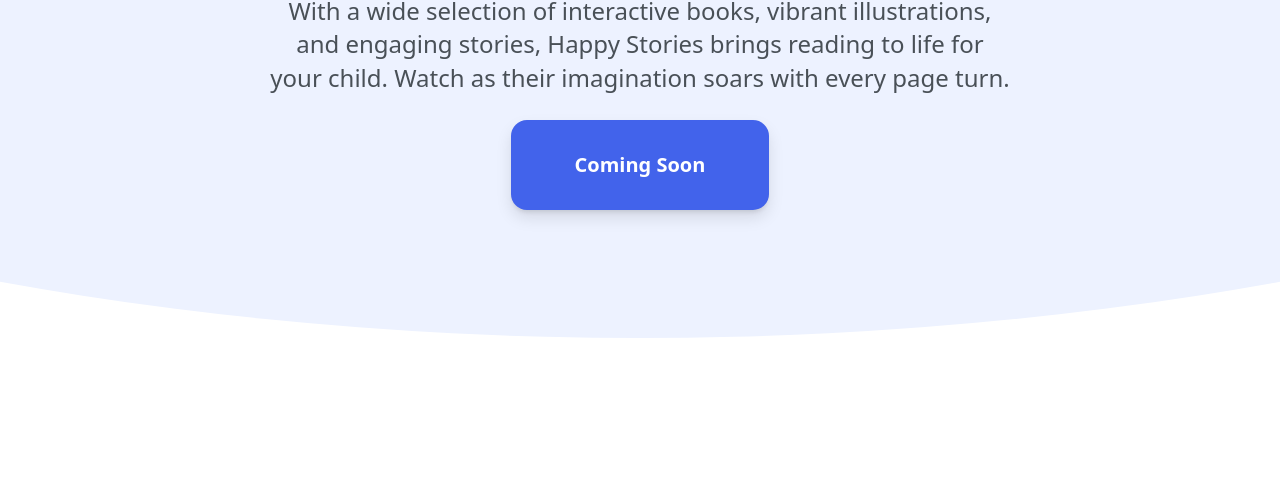
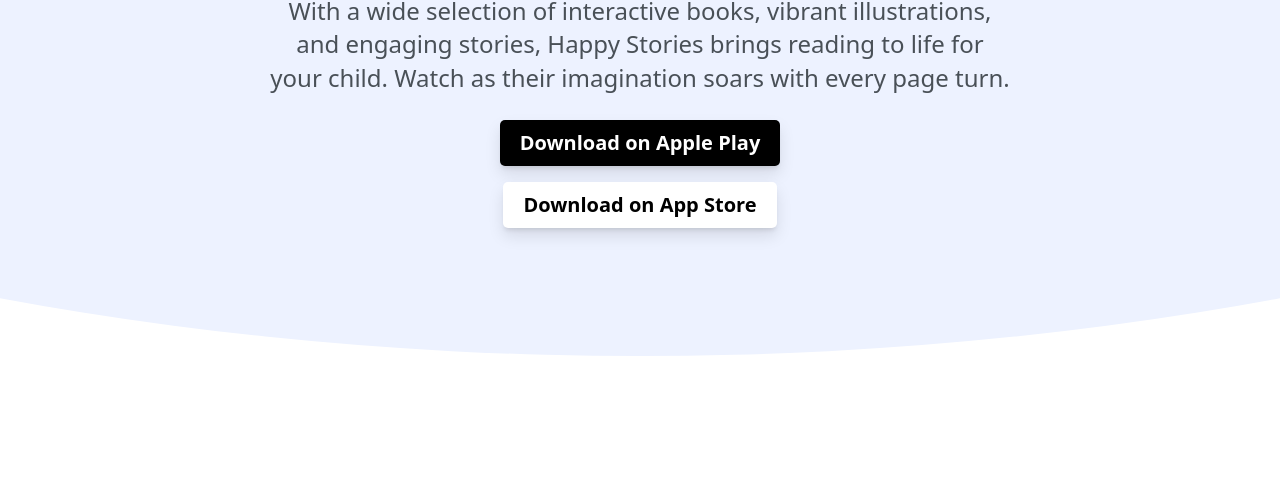
Before and after one commit to gonewiththeway/happystories-landing, a plain HTML site: page index.html in a window 1280 px wide. Shown: the part 318-800 px from the top of the page. Drawn offline with nearby package versions, Linux system fonts and the light colour scheme.

Commit message:
Add app store download links for Happy Stories

```diff
--- a/index.html
+++ b/index.html
@@ -80,7 +80,8 @@
           <h1 class="test-giga text-center">Ignite your child&#39;s imagination with Happy Stories.
 </h1>
           <p class="text-lg text-center max-w-lg"> With a wide selection of interactive books, vibrant illustrations, and engaging stories, Happy Stories brings reading to life for your child. Watch as their imagination soars with every page turn.</p>
-          <a href="#" class="button xl main mt-lg w-button"> Coming Soon</a>
+          <a href="https://apps.apple.com/us/app/happy-stories/id6736482886" class="button xl main mt-lg w-button" style="background-color: #000; color: #fff; border-radius: 5px; padding: 10px 20px;">Download on Apple Play</a>
+          <a href="https://play.google.com/store/apps/details?id=com.boltfusion.happystories" class="button xl main mt-lg w-button" style="background-color: #fff; color: #000; border-radius: 5px; padding: 10px 20px;">Download on App Store</a>
           <!-- <div class="text-sm mt-md muted">
             14 day free trial • No credit card required
           </div> -->
@@ -187,8 +188,9 @@
         <div class="column align-center">
           <h1 class="max-w-lg text-giga text-center text-white">Ignite your child&#39;s imagination and love for reading with Happy Stories.
 </h1>
-          <a href="#" class="button xl main white mt-lg w-button"> Coming soon</a>
-          <!-- <div class="faded text-sm mt-md">
+<a href="https://apps.apple.com/us/app/happy-stories/id6736482886" class="button xl main mt-lg w-button" style="background-color: #000; color: #fff; border-radius: 5px; padding: 10px 20px;">Download on Apple Play</a>
+<a href="https://play.google.com/store/apps/details?id=com.boltfusion.happystories" class="button xl main mt-lg w-button" style="background-color: #fff; color: #000; border-radius: 5px; padding: 10px 20px;">Download on App Store</a>
+<!-- <div class="faded text-sm mt-md">
             14 day free trial • No credit card required
           </div> -->
         </div>
```
